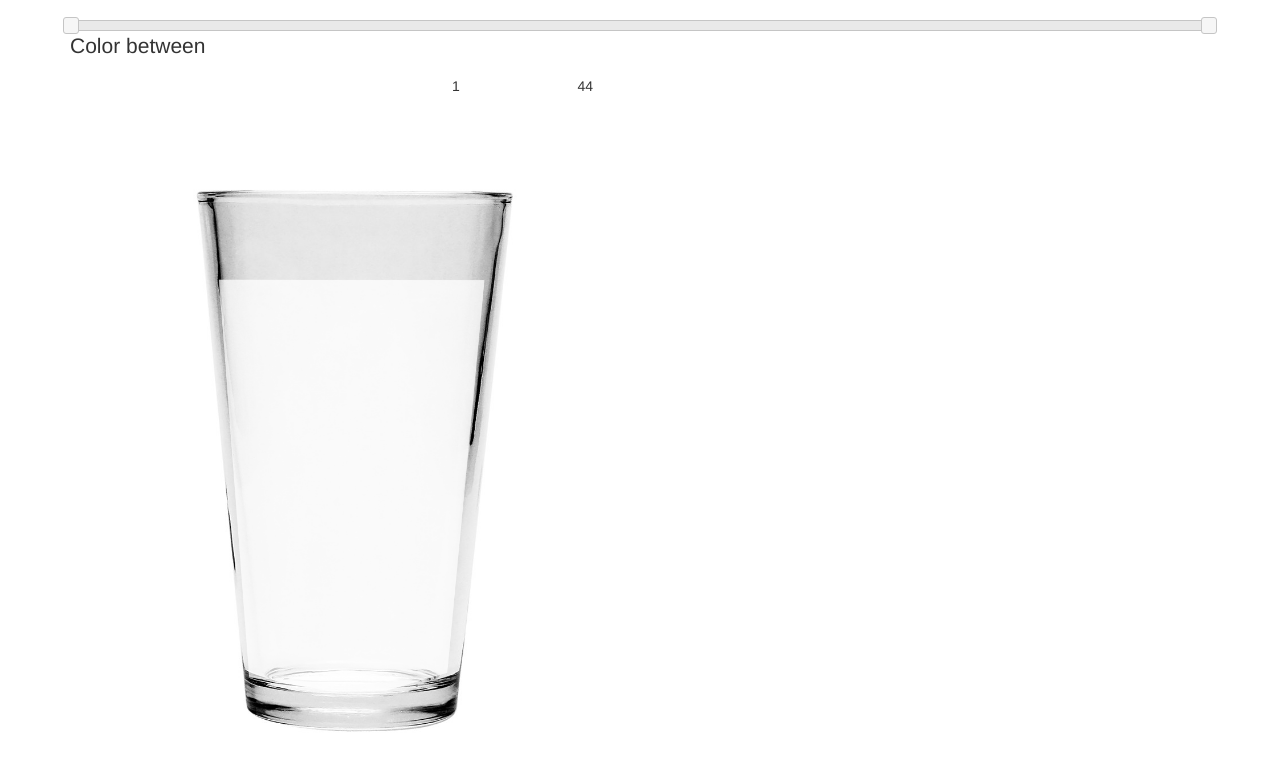
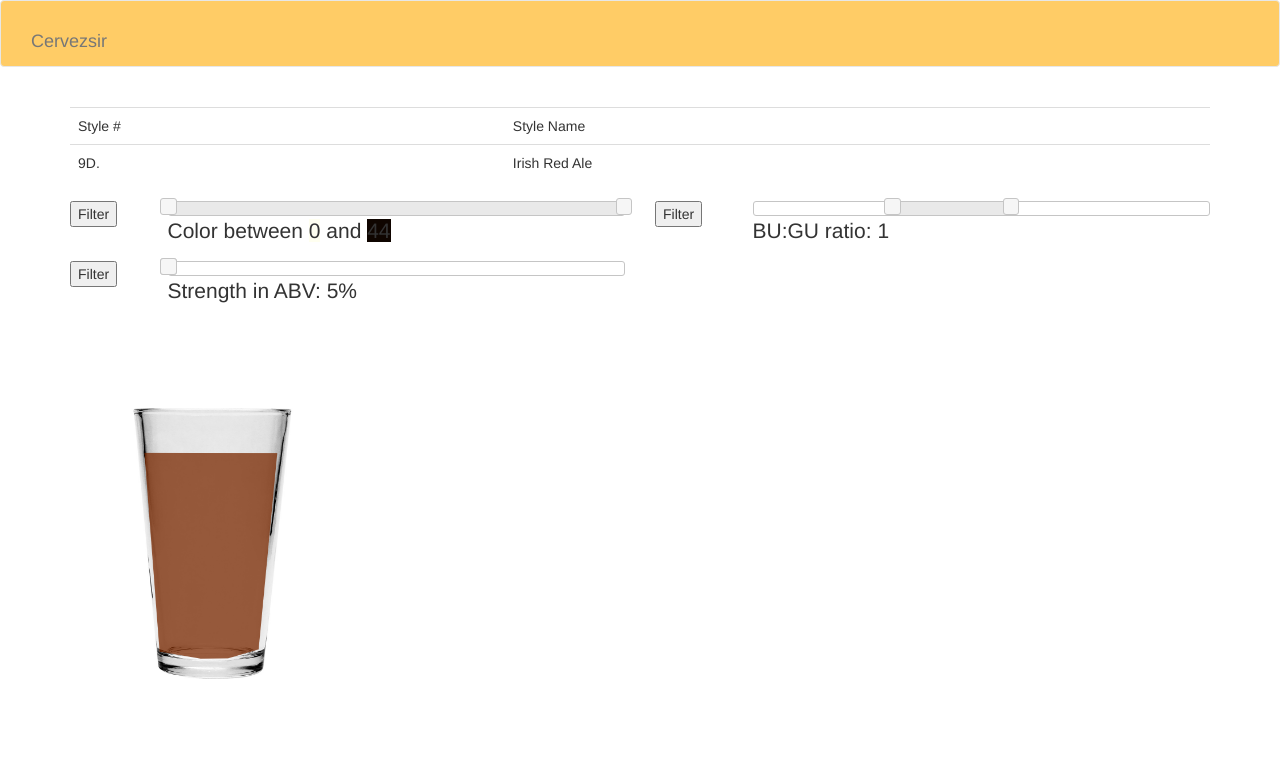
Before and after one commit to kolohelios/cervezsir, a plain HTML site: page index.html in a window 1280 px wide. Drawn offline with nearby package versions, Linux system fonts and the light colour scheme.

Commit message:
Fleshing out the interface and starting to add backend.

```diff
--- a/cervezsir.css
+++ b/cervezsir.css
@@ -10,7 +10,7 @@
 .navbar-default {
     padding: 15px;
     padding-bottom: 0px;
-    background-color: #92AD9D;
+    background-color: #FFCC66;
 }
 
 .jumbotron {
@@ -19,3 +19,9 @@
   padding: 20px;
   background-color: #FFFFFF;
 }
+
+.ui-slider {
+	height: 15px;
+	width: 100%;
+	padding-left: 5px;
+}
--- a/cervezsir.js
+++ b/cervezsir.js
@@ -1,3 +1,8 @@
+$(document).ready(function() {
+	displayMinAndMaxColors([0, 44]);
+});
+
+
 $(function () {
 			$("#color").slider( {
 				range: true,
@@ -7,6 +12,26 @@ $(function () {
 				step: 1,
 				change: function(event, ui) {
 					displayMinAndMaxColors(ui.values);
+					}
+			});
+			$("#butogu").slider( {
+				range: true,
+				min: 0.1,
+				max: 2.5,
+				values: [0.8, 1.4],
+				step: 0.1,
+				change: function(event, ui) {
+					$("#butogu-text").text(ui.values);
+					}
+			});
+			$("#strength").slider( {
+				range: true,
+				min: 0.1,
+				max: 2.5,
+				value: 1,
+				step: 0.1,
+				change: function(event, ui) {
+					$("#strength-text").text(ui.value);
 					}
 			});
 });
@@ -67,3 +92,8 @@ function colorToDisplay(srmValue)
 	}
 	return color;
 }
+
+function beerStyle(key, value)
+{
+	var beer = {"styleNum": "1A", "styleName": "Lite American Lager", "ibus": "8 - 12", "srm": "2 - 3", "og": "1.028 - 1.040", "fg": "0.998 - 1.008", "abv": "2.8 - 4.2"};
+}
--- a/index.html
+++ b/index.html
@@ -5,22 +5,58 @@
 	<link rel="stylesheet" href="http://ajax.googleapis.com/ajax/libs/jqueryui/1.8.9/themes/base/jquery-ui.css" type="text/css" media="all">
 	<link rel="stylesheet" href="http:////maxcdn.bootstrapcdn.com/bootstrap/3.3.2/css/bootstrap.min.css" type="text/css">
 	<link rel="stylesheet" href="cervezsir.css" type="text/css">
-	<script src="http://ajax.aspnetcdn.com/ajax/jQuery/jquery-1.5.min.js" type="text/javascript"></script>
+	<script src="https://code.jquery.com/jquery-1.11.2.min.js" type="text/javascript"></script>
 	<script src="http://maxcdn.bootstrapcdn.com/bootstrap/3.3.2/js/bootstrap.min.js" type="text/javascript"></script>
-	<script src="http://ajax.googleapis.com/ajax/libs/jqueryui/1.8.9/jquery-ui.min.js" type="text/javascript"></script>
+	<script src="https://code.jquery.com/ui/1.11.4/jquery-ui.min.js" type="text/javascript"></script>
 	<script src="cervezsir.js" type="text/javascript"></script>
 </head>
 
 <body>
+	 <nav class="navbar navbar-default">
+        <div class="navbar-header">
+      	  <a class="navbar-brand" href="#">Cervezsir</a>
+        </div>
+    </nav>
+
 	<div class="jumbotron">
-		<div id="color"></div>
-	<p>Color between</p>
-	<table style="width: 33%" align="center"><tr><td id="min-color">1</td><td id="max-color">44</td></tr></table>
+		<div id="matching-styles">
+		<table class="table">
+			<tr>
+				<td>Style #</td>
+				<td>Style Name</td>
+			</tr>
+			<tr>
+				<td>9D.</td>
+				<td>Irish Red Ale</td>
+			</tr>
+		</table>
+		<div class="divider">
+		<div class="row">
+			<div class="col-xs-1 col-md-1">
+				<button>Filter</button>
+			</div>
+			<div class="col-xs-11 col-md-5">
+				<div id="color"></div>
+				<p>Color between <span id="min-color">1</span> and <span id="max-color">44</span></p>
+			</div>
+			<div class="col-xs-1 col-md-1">
+				<button>Filter</button>
+			</div>
+			<div class="col-xs-11 col-md-5">
+				<div id="butogu"></div>
+				<p>BU:GU ratio: <span id="butogu-text">1</span></p>
+			</div>
+			<div class="col-xs-1 col-md-1">
+				<button>Filter</button>
+			</div>
+			<div class="col-xs-11 col-md-5">
+				<div id="strength"></div>
+				<p>Strength in ABV: <span id"strength-text">5%</span></p>
+			</div>
+		</div>
+	</div>
 	<br><br><br><br>
-	<img id="glass" src="pint-glass.png" width="50%" height="85%">
-	</div>
-</tr>
-	</div>
+	<img id="glass" src="pint-glass.png" width="25%" height="25%">
 </body>
 
 
```
